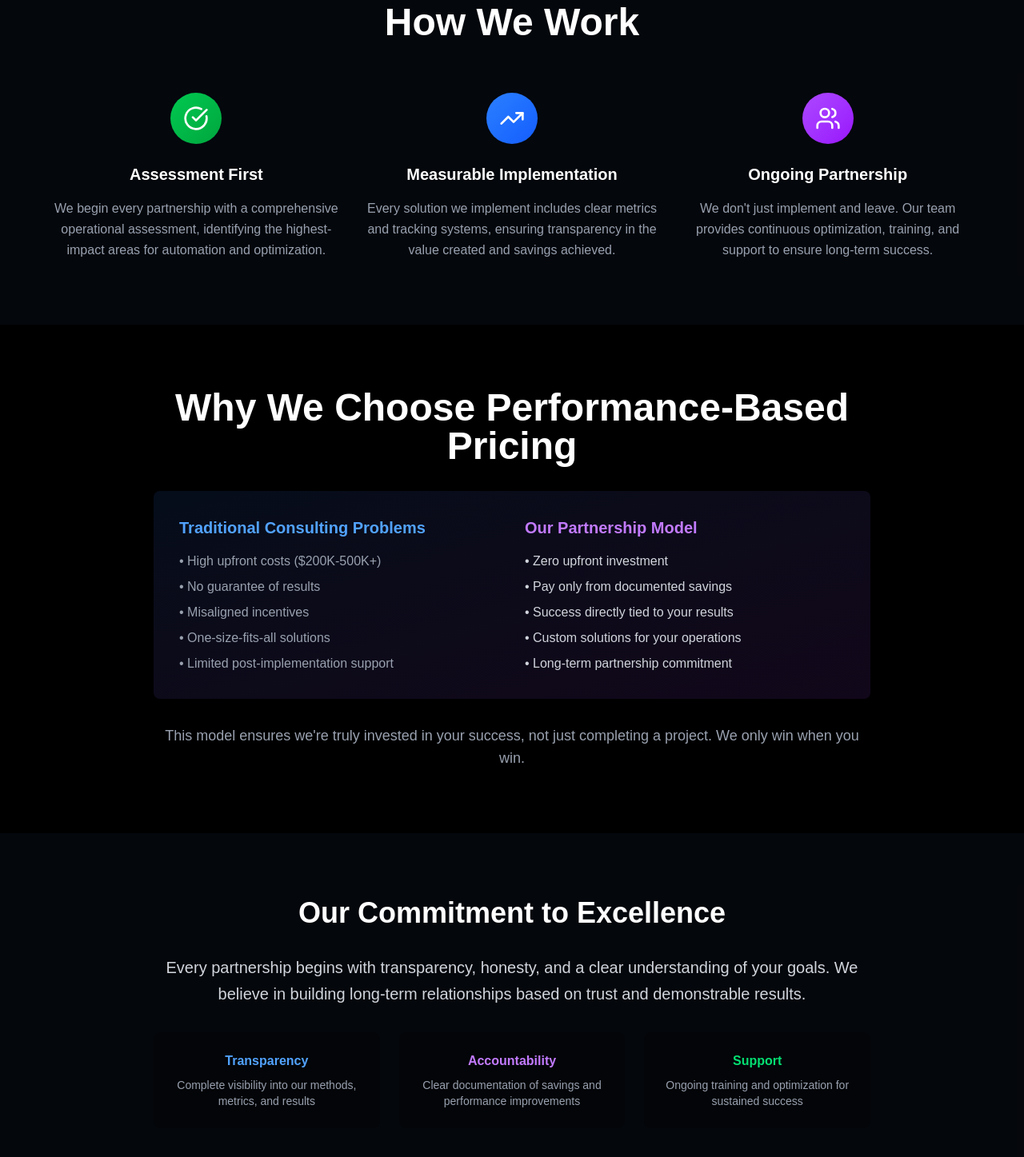
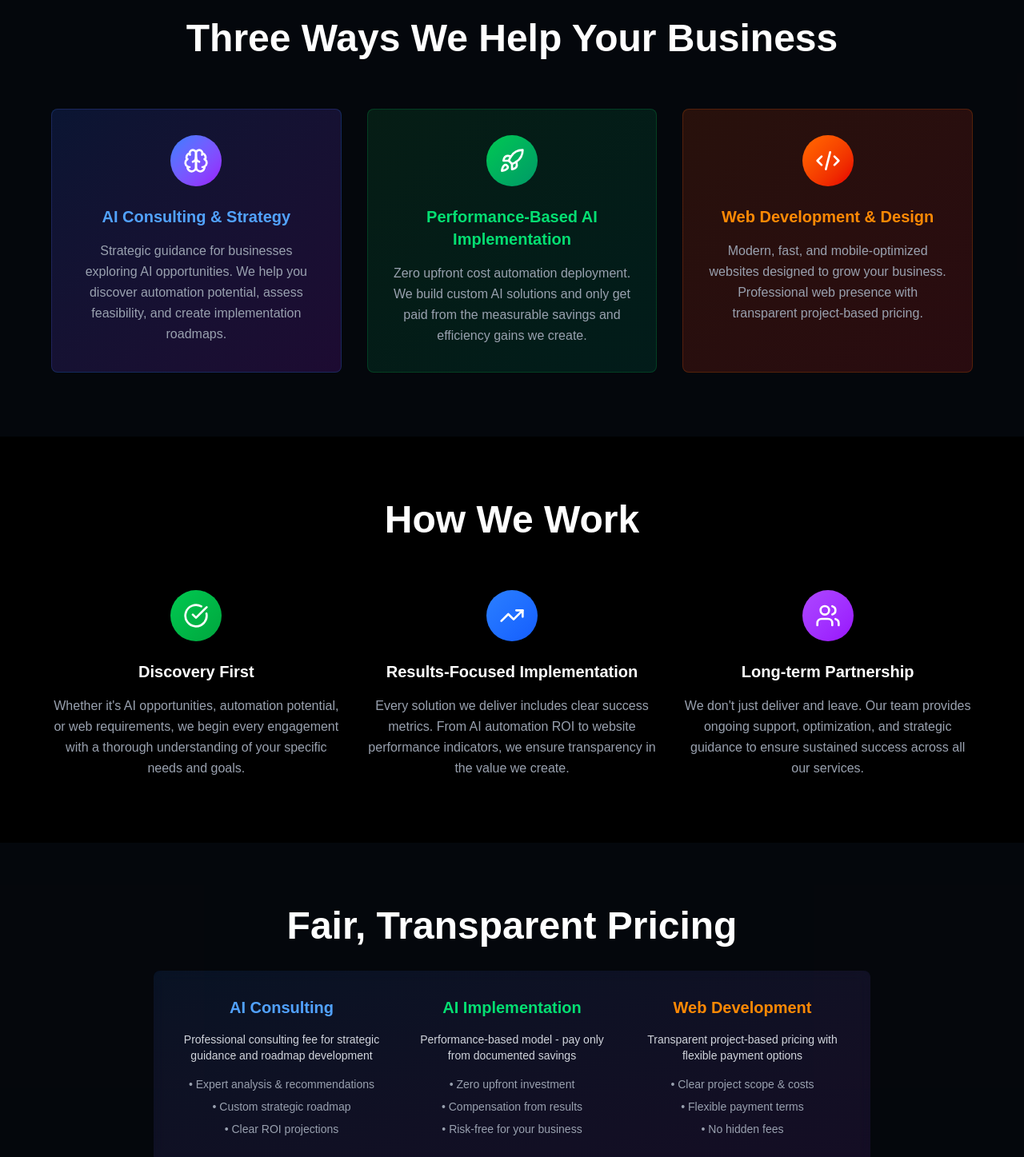
Before and after one commit to SCDEVBrazil/accelerate-ai-website, a Next.js app: page /about in a window 1280 px wide. Shown: the part 1180-2627 px from the top of the page at 80% size. Built offline with nearby package versions, Linux system fonts and the light colour scheme.

Commit message:
Update page.tsx

```diff
--- a/src/app/about/page.tsx
+++ b/src/app/about/page.tsx
@@ -3,7 +3,7 @@
 import Image from 'next/image'
 import Link from 'next/link'
 import { motion } from 'framer-motion'
-import { ArrowRight, CheckCircle, TrendingUp, Users, Target } from 'lucide-react'
+import { ArrowRight, CheckCircle, TrendingUp, Users, Target, Brain, Rocket } from 'lucide-react'
 import { useState } from 'react'
 
 export default function AboutPage() {
@@ -111,7 +111,6 @@ export default function AboutPage() {
         )}
       </nav>
 
-      {/* Rest of the About page content stays exactly the same */}
       {/* Hero Section */}
       <section className="relative bg-gradient-to-br from-black via-gray-900 to-black py-20 px-4">
         <div className="absolute inset-0 opacity-10">
@@ -126,7 +125,7 @@ export default function AboutPage() {
             transition={{ duration: 0.8 }}
             className="text-4xl md:text-6xl font-bold mb-6"
           >
-            Business-First AI Implementation
+            Technology Solutions
             <span className="block text-transparent bg-clip-text bg-gradient-to-r from-blue-400 to-purple-500">
               Built on Partnership
             </span>
@@ -138,7 +137,7 @@ export default function AboutPage() {
             transition={{ duration: 0.8, delay: 0.2 }}
             className="text-xl text-gray-300 max-w-3xl mx-auto"
           >
-            We help businesses optimize operations through intelligent automation, focusing on measurable results and long-term partnerships rather than quick fixes.
+            We help businesses leverage AI automation and modern web technology to optimize operations, focusing on measurable results and long-term partnerships rather than quick fixes.
           </motion.p>
         </div>
       </section>
@@ -158,13 +157,13 @@ export default function AboutPage() {
                 Founded on Real Business Challenges
               </h2>
               <p className="text-gray-400 mb-6 leading-relaxed">
-                We started Accelerate AI after recognizing a fundamental gap in the market: businesses want the benefits of AI automation, but traditional consulting requires massive upfront investments with uncertain returns.
+                We started Accelerate AI after recognizing fundamental gaps in the market: businesses want the benefits of AI automation and modern web presence, but traditional consulting requires massive upfront investments with uncertain returns.
               </p>
               <p className="text-gray-400 mb-6 leading-relaxed">
-                Our performance-based model emerged from a simple belief: technology should pay for itself through the value it creates. If we can't demonstrate clear ROI, we haven't done our job.
+                Our approach emerged from a simple belief: technology should either pay for itself through the value it creates, or be accessible through transparent, fair pricing. Whether it's performance-based AI implementation or professional web development, we believe in aligning our success with yours.
               </p>
               <p className="text-gray-400 leading-relaxed">
-                This approach allows us to work with businesses of all sizes, from mid-market companies to enterprise operations, creating genuine partnerships built on shared success.
+                This philosophy allows us to work with businesses of all sizes, creating genuine partnerships built on shared success and measurable outcomes.
               </p>
             </div>
             <div className="relative">
@@ -172,7 +171,7 @@ export default function AboutPage() {
                 <Target className="w-16 h-16 text-blue-400 mb-4" />
                 <h3 className="text-xl font-semibold mb-3">Our Mission</h3>
                 <p className="text-gray-300 text-sm">
-                  Make AI automation accessible to businesses by eliminating upfront risk and ensuring our success is directly tied to the tangible value we create for our partners.
+                  Make modern technology accessible to businesses through strategic consulting, performance-based AI automation, and professional web development—ensuring every solution drives real business value.
                 </p>
               </div>
             </div>
@@ -180,8 +179,75 @@ export default function AboutPage() {
         </div>
       </section>
 
+      {/* Our Services Overview */}
+      <section className="py-20 px-4 bg-gray-900/30">
+        <div className="max-w-6xl mx-auto">
+          <motion.h2
+            initial={{ opacity: 0, y: 20 }}
+            whileInView={{ opacity: 1, y: 0 }}
+            transition={{ duration: 0.8 }}
+            viewport={{ once: true }}
+            className="text-3xl md:text-5xl font-bold text-center mb-16"
+          >
+            Three Ways We Help Your Business
+          </motion.h2>
+
+          <div className="grid md:grid-cols-3 gap-8">
+            <motion.div
+              initial={{ opacity: 0, y: 20 }}
+              whileInView={{ opacity: 1, y: 0 }}
+              transition={{ duration: 0.8, delay: 0.1 }}
+              viewport={{ once: true }}
+              className="text-center bg-gradient-to-br from-blue-900/30 to-purple-900/30 p-8 rounded-lg border border-blue-500/20"
+            >
+              <div className="w-16 h-16 mx-auto mb-6 bg-gradient-to-br from-blue-500 to-purple-600 rounded-full flex items-center justify-center">
+                <Brain className="w-8 h-8" />
+              </div>
+              <h3 className="text-xl font-bold mb-4 text-blue-400">AI Consulting & Strategy</h3>
+              <p className="text-gray-400 leading-relaxed">
+                Strategic guidance for businesses exploring AI opportunities. We help you discover automation potential, assess feasibility, and create implementation roadmaps.
+              </p>
+            </motion.div>
+
+            <motion.div
+              initial={{ opacity: 0, y: 20 }}
+              whileInView={{ opacity: 1, y: 0 }}
+              transition={{ duration: 0.8, delay: 0.2 }}
+              viewport={{ once: true }}
+              className="text-center bg-gradient-to-br from-green-900/30 to-emerald-900/30 p-8 rounded-lg border border-green-500/20"
+            >
+              <div className="w-16 h-16 mx-auto mb-6 bg-gradient-to-br from-green-500 to-emerald-600 rounded-full flex items-center justify-center">
+                <Rocket className="w-8 h-8" />
+              </div>
+              <h3 className="text-xl font-bold mb-4 text-green-400">Performance-Based AI Implementation</h3>
+              <p className="text-gray-400 leading-relaxed">
+                Zero upfront cost automation deployment. We build custom AI solutions and only get paid from the measurable savings and efficiency gains we create.
+              </p>
+            </motion.div>
+
+            <motion.div
+              initial={{ opacity: 0, y: 20 }}
+              whileInView={{ opacity: 1, y: 0 }}
+              transition={{ duration: 0.8, delay: 0.3 }}
+              viewport={{ once: true }}
+              className="text-center bg-gradient-to-br from-orange-900/30 to-red-900/30 p-8 rounded-lg border border-orange-500/20"
+            >
+              <div className="w-16 h-16 mx-auto mb-6 bg-gradient-to-br from-orange-500 to-red-600 rounded-full flex items-center justify-center">
+                <svg className="w-8 h-8" fill="none" stroke="currentColor" viewBox="0 0 24 24">
+                  <path strokeLinecap="round" strokeLinejoin="round" strokeWidth={2} d="M10 20l4-16m4 4l4 4-4 4M6 16l-4-4 4-4" />
+                </svg>
+              </div>
+              <h3 className="text-xl font-bold mb-4 text-orange-400">Web Development & Design</h3>
+              <p className="text-gray-400 leading-relaxed">
+                Modern, fast, and mobile-optimized websites designed to grow your business. Professional web presence with transparent project-based pricing.
+              </p>
+            </motion.div>
+          </div>
+        </div>
+      </section>
+
       {/* Our Approach */}
-      <section className="py-20 px-4 bg-gray-900/30">
+      <section className="py-20 px-4">
         <div className="max-w-6xl mx-auto">
           <motion.h2
             initial={{ opacity: 0, y: 20 }}
@@ -204,9 +270,9 @@ export default function AboutPage() {
               <div className="w-16 h-16 mx-auto mb-6 bg-gradient-to-br from-green-500 to-green-600 rounded-full flex items-center justify-center">
                 <CheckCircle className="w-8 h-8" />
               </div>
-              <h3 className="text-xl font-bold mb-4">Assessment First</h3>
+              <h3 className="text-xl font-bold mb-4">Discovery First</h3>
               <p className="text-gray-400 leading-relaxed">
-                We begin every partnership with a comprehensive operational assessment, identifying the highest-impact areas for automation and optimization.
+                Whether it's AI opportunities, automation potential, or web requirements, we begin every engagement with a thorough understanding of your specific needs and goals.
               </p>
             </motion.div>
 
@@ -220,9 +286,9 @@ export default function AboutPage() {
               <div className="w-16 h-16 mx-auto mb-6 bg-gradient-to-br from-blue-500 to-blue-600 rounded-full flex items-center justify-center">
                 <TrendingUp className="w-8 h-8" />
               </div>
-              <h3 className="text-xl font-bold mb-4">Measurable Implementation</h3>
+              <h3 className="text-xl font-bold mb-4">Results-Focused Implementation</h3>
               <p className="text-gray-400 leading-relaxed">
-                Every solution we implement includes clear metrics and tracking systems, ensuring transparency in the value created and savings achieved.
+                Every solution we deliver includes clear success metrics. From AI automation ROI to website performance indicators, we ensure transparency in the value we create.
               </p>
             </motion.div>
 
@@ -236,17 +302,17 @@ export default function AboutPage() {
               <div className="w-16 h-16 mx-auto mb-6 bg-gradient-to-br from-purple-500 to-purple-600 rounded-full flex items-center justify-center">
                 <Users className="w-8 h-8" />
               </div>
-              <h3 className="text-xl font-bold mb-4">Ongoing Partnership</h3>
+              <h3 className="text-xl font-bold mb-4">Long-term Partnership</h3>
               <p className="text-gray-400 leading-relaxed">
-                We don't just implement and leave. Our team provides continuous optimization, training, and support to ensure long-term success.
+                We don't just deliver and leave. Our team provides ongoing support, optimization, and strategic guidance to ensure sustained success across all our services.
               </p>
             </motion.div>
           </div>
         </div>
       </section>
 
-      {/* Why Performance-Based */}
-      <section className="py-20 px-4">
+      {/* Our Pricing Philosophy */}
+      <section className="py-20 px-4 bg-gray-900/30">
         <div className="max-w-4xl mx-auto">
           <motion.h2
             initial={{ opacity: 0, y: 20 }}
@@ -255,7 +321,7 @@ export default function AboutPage() {
             viewport={{ once: true }}
             className="text-3xl md:text-5xl font-bold text-center mb-8"
           >
-            Why We Choose Performance-Based Pricing
+            Fair, Transparent Pricing
           </motion.h2>
 
           <motion.div
@@ -265,25 +331,32 @@ export default function AboutPage() {
             viewport={{ once: true }}
             className="bg-gradient-to-br from-blue-500/10 to-purple-500/10 rounded-lg p-8 backdrop-blur-sm"
           >
-            <div className="grid md:grid-cols-2 gap-8">
+            <div className="grid md:grid-cols-3 gap-8 text-center">
               <div>
-                <h3 className="text-xl font-semibold mb-4 text-blue-400">Traditional Consulting Problems</h3>
-                <ul className="space-y-2 text-gray-400">
-                  <li>• High upfront costs ($200K-500K+)</li>
-                  <li>• No guarantee of results</li>
-                  <li>• Misaligned incentives</li>
-                  <li>• One-size-fits-all solutions</li>
-                  <li>• Limited post-implementation support</li>
+                <h3 className="text-xl font-semibold mb-4 text-blue-400">AI Consulting</h3>
+                <p className="text-gray-300 text-sm mb-4">Professional consulting fee for strategic guidance and roadmap development</p>
+                <ul className="space-y-2 text-gray-400 text-sm">
+                  <li>• Expert analysis & recommendations</li>
+                  <li>• Custom strategic roadmap</li>
+                  <li>• Clear ROI projections</li>
                 </ul>
               </div>
               <div>
-                <h3 className="text-xl font-semibold mb-4 text-purple-400">Our Partnership Model</h3>
-                <ul className="space-y-2 text-gray-300">
+                <h3 className="text-xl font-semibold mb-4 text-green-400">AI Implementation</h3>
+                <p className="text-gray-300 text-sm mb-4">Performance-based model - pay only from documented savings</p>
+                <ul className="space-y-2 text-gray-400 text-sm">
                   <li>• Zero upfront investment</li>
-                  <li>• Pay only from documented savings</li>
-                  <li>• Success directly tied to your results</li>
-                  <li>• Custom solutions for your operations</li>
-                  <li>• Long-term partnership commitment</li>
+                  <li>• Compensation from results</li>
+                  <li>• Risk-free for your business</li>
+                </ul>
+              </div>
+              <div>
+                <h3 className="text-xl font-semibold mb-4 text-orange-400">Web Development</h3>
+                <p className="text-gray-300 text-sm mb-4">Transparent project-based pricing with flexible payment options</p>
+                <ul className="space-y-2 text-gray-400 text-sm">
+                  <li>• Clear project scope & costs</li>
+                  <li>• Flexible payment terms</li>
+                  <li>• No hidden fees</li>
                 </ul>
               </div>
             </div>
@@ -296,13 +369,13 @@ export default function AboutPage() {
             viewport={{ once: true }}
             className="text-lg text-gray-400 text-center mt-8"
           >
-            This model ensures we're truly invested in your success, not just completing a project. We only win when you win.
+            Different services, different models—but always aligned with delivering real value to your business.
           </motion.p>
         </div>
       </section>
 
       {/* Our Commitment */}
-      <section className="py-20 px-4 bg-gray-900/30">
+      <section className="py-20 px-4">
         <div className="max-w-4xl mx-auto text-center">
           <motion.h2
             initial={{ opacity: 0, y: 20 }}
@@ -321,7 +394,7 @@ export default function AboutPage() {
             viewport={{ once: true }}
             className="text-xl text-gray-300 mb-8 leading-relaxed"
           >
-            Every partnership begins with transparency, honesty, and a clear understanding of your goals. We believe in building long-term relationships based on trust and demonstrable results.
+            Every engagement begins with transparency, honesty, and a clear understanding of your goals. We believe in building long-term relationships based on trust and demonstrable results across all our service areas.
           </motion.p>
 
           <motion.div
@@ -333,15 +406,15 @@ export default function AboutPage() {
           >
             <div className="bg-black/30 p-6 rounded-lg">
               <h4 className="font-semibold text-blue-400 mb-2">Transparency</h4>
-              <p className="text-gray-400 text-sm">Complete visibility into our methods, metrics, and results</p>
+              <p className="text-gray-400 text-sm">Complete visibility into our methods, metrics, and results across all services</p>
             </div>
             <div className="bg-black/30 p-6 rounded-lg">
               <h4 className="font-semibold text-purple-400 mb-2">Accountability</h4>
-              <p className="text-gray-400 text-sm">Clear documentation of savings and performance improvements</p>
+              <p className="text-gray-400 text-sm">Clear documentation of outcomes, whether savings, performance, or project deliverables</p>
             </div>
             <div className="bg-black/30 p-6 rounded-lg">
-              <h4 className="font-semibold text-green-400 mb-2">Support</h4>
-              <p className="text-gray-400 text-sm">Ongoing training and optimization for sustained success</p>
+              <h4 className="font-semibold text-green-400 mb-2">Partnership</h4>
+              <p className="text-gray-400 text-sm">Ongoing support and optimization to ensure sustained success in your technology investments</p>
             </div>
           </motion.div>
 
```
